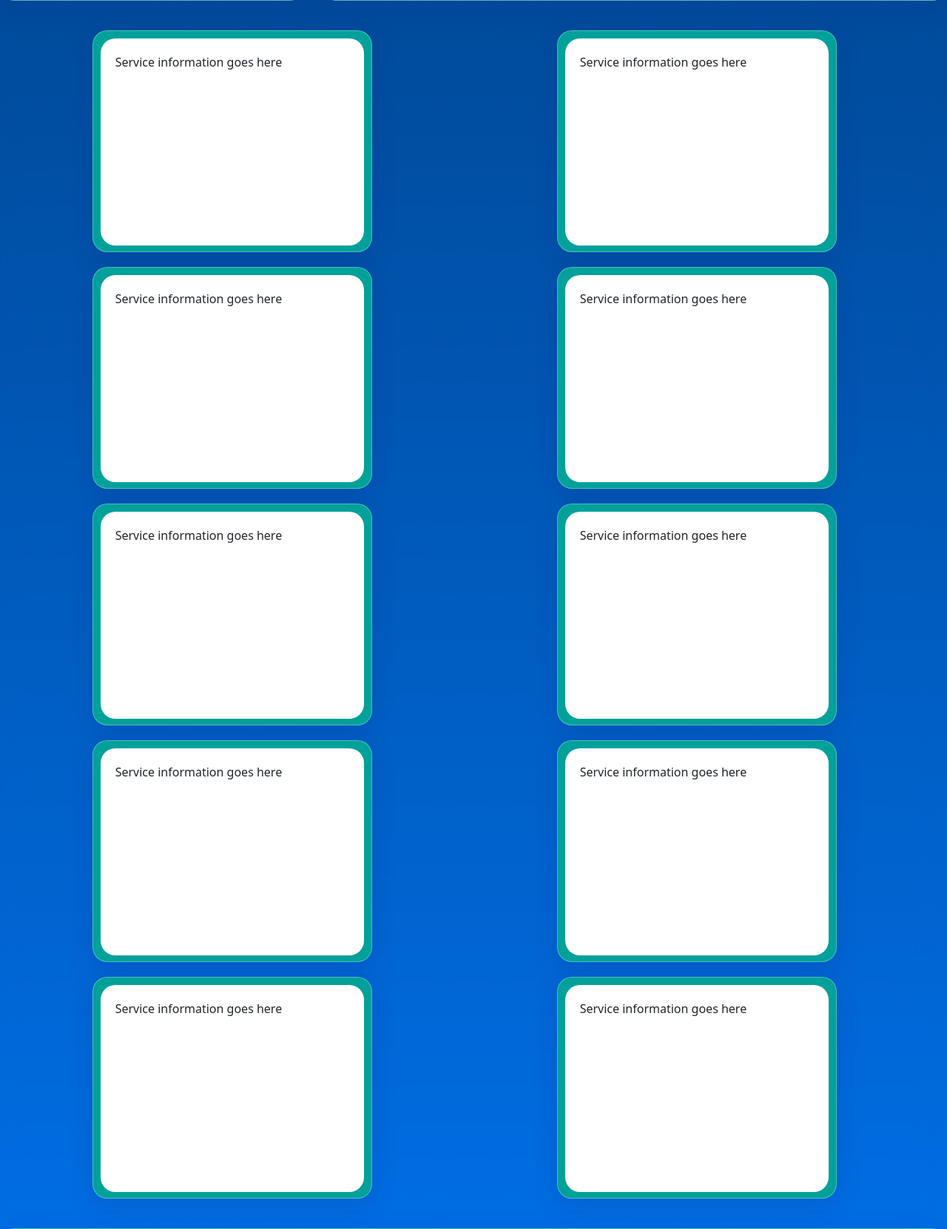
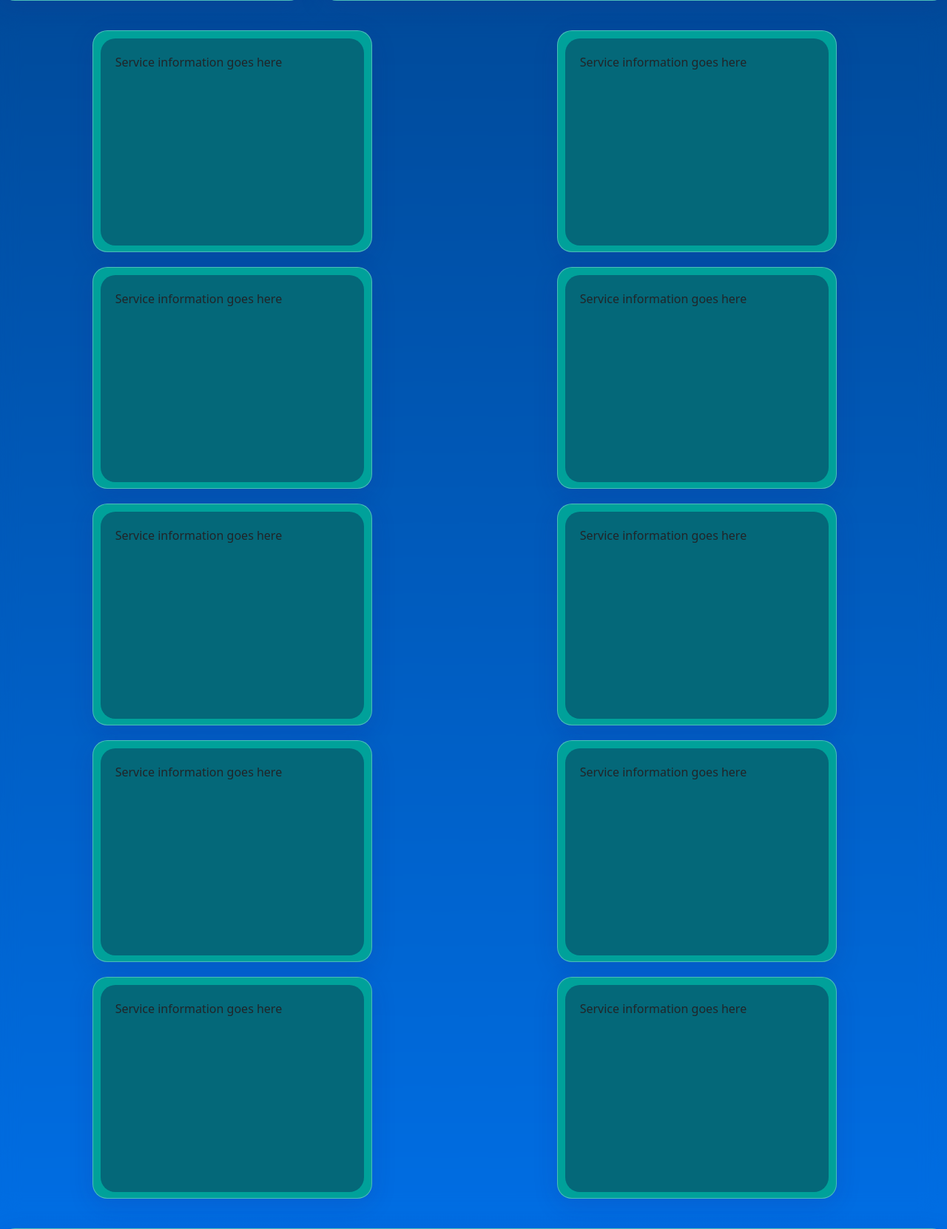
Before and after one commit to RankinsT/ASCapstone2025, a PHP site: page /homeView.php in a window 1280 px wide. Shown: the part 1559-3221 px from the top of the page at 74% size. Run offline with PHP 8.4, Linux system fonts and the light colour scheme; data that the repository does not hold is empty; some libraries are stand-ins or nearby versions.

Commit message:
Update homeStyle.css

```diff
--- a/css/homeStyle.css
+++ b/css/homeStyle.css
@@ -317,7 +317,7 @@ footer div {
   height: 300px;
 }
 .service-inner-div {
-  background-color: white;
+  background-color: #046879;
   padding: 20px;
   border-radius: 20px;
   height: 280px;
```
